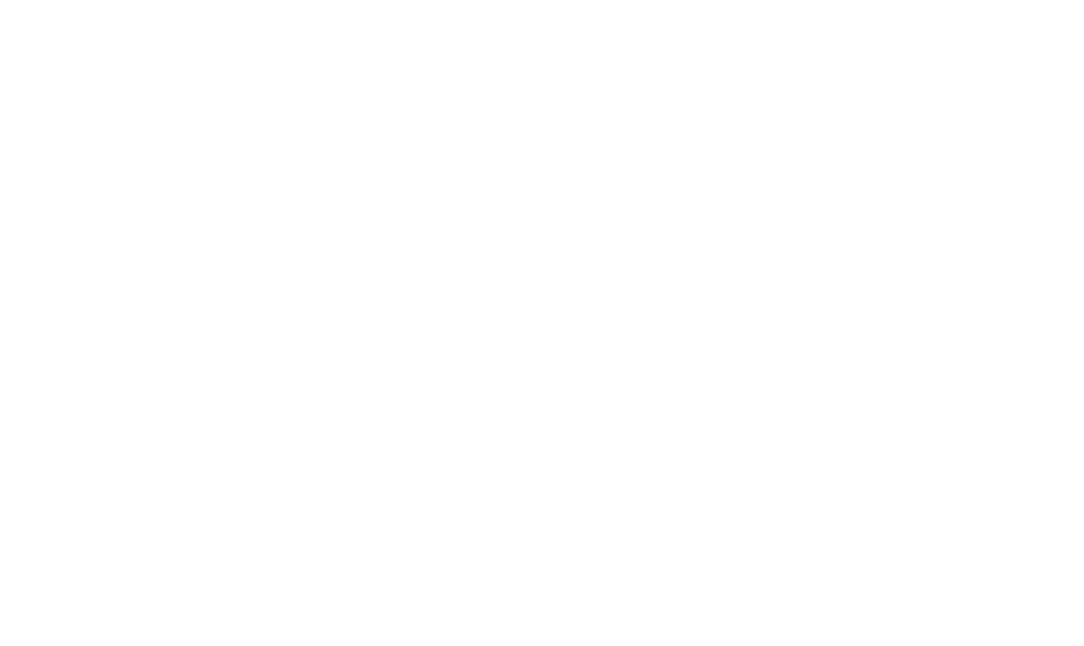
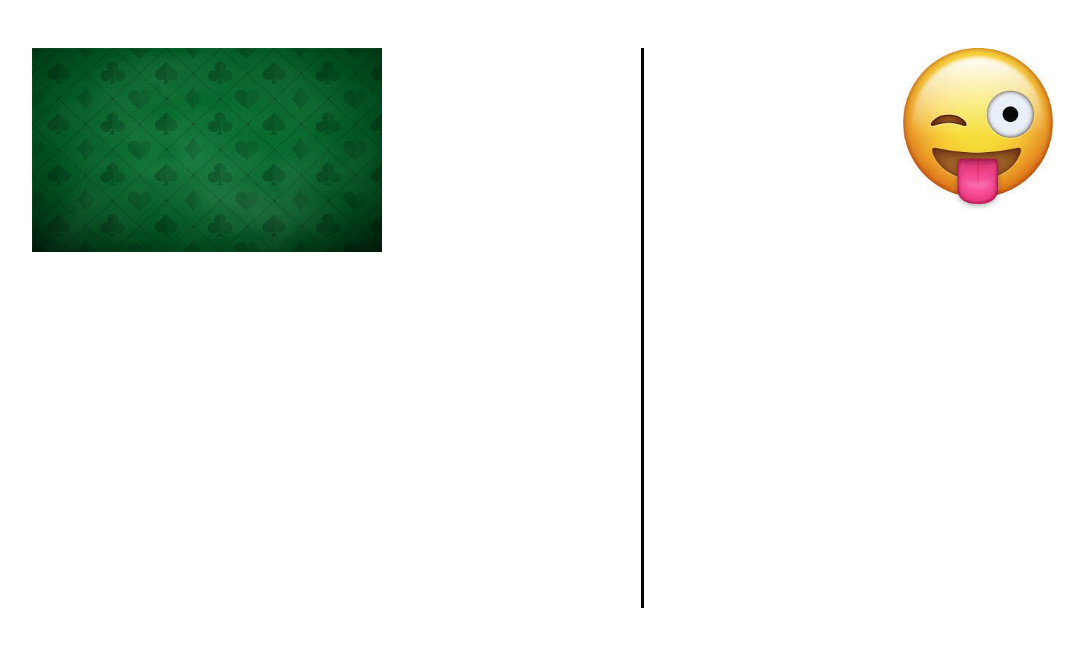
Before and after one commit to hasan-a-a/black_jack, a plain HTML site: page page.html in a window 1280 px wide. Shown: the whole page, without its empty margins (98-1182 px from the left). Drawn offline with Linux system fonts and the light colour scheme.

Commit message:
add new page and css

```diff
--- a/assets/js/login.js
+++ b/assets/js/login.js
@@ -35,5 +35,5 @@ loginBtn.addEventListener("click", function(){
 
 })
 function secondPage(){
-    window.location.replace("login.html")
+    window.location.replace("page.html")
 }
--- a/assets/style/style.css
+++ b/assets/style/style.css
@@ -43,3 +43,18 @@ form{
 #main-log-in{
     padding-top: 55px;
 }
+.page {
+    display: flex;
+    justify-content: space-around;
+}
+.VerticalLine{
+    border-left: solid black;
+    height: 35rem;
+
+}
+.Blackjack img{
+    width: 350px;
+}
+.emoji img{
+    width: 150px;
+}
--- a/page.html
+++ b/page.html
@@ -0,0 +1,30 @@
+<!DOCTYPE html>
+<html lang="en">
+<head>
+    <meta charset="UTF-8">
+    <meta name="viewport" content="width=device-width, initial-scale=1.0">
+    <link rel="stylesheet" href="assets/bootStrap/bootstrap-style.css">
+    <link rel="stylesheet" href="assets/style/style.css">
+    <title>GAMES PAGE</title>
+</head>
+<body>
+    <div class="page mt-5">
+        <div class="Blackjack">
+            <img src="assets/pic/bg.jpg" alt="">
+
+        </div>
+
+        <div class="VerticalLine">
+
+        </div>
+        <div class="emoji">
+            <img src="assets/pic/images.jpg" alt="">
+        </div>
+    </div>
+
+
+
+    <script src="/assets/bootStrap/bootstrap-script.js"></script>
+    <script src="/assets/js/page.js"></script>
+</body>
+</html>
```
Also changed, not shown: assets/js/page.js (added), assets/pic/images.jpg (added).
